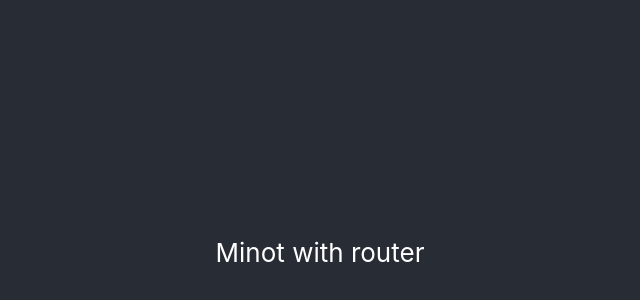
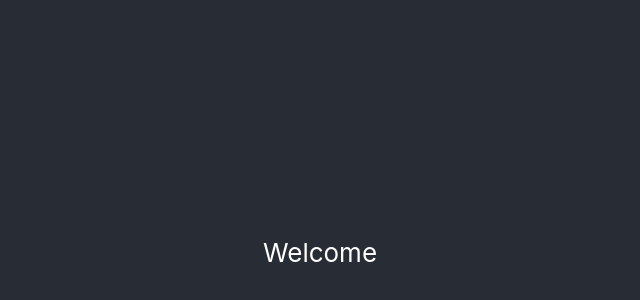
Before and after one commit to Minot1/Minot1.github.io, a React (Create React App) app: page / in a window 1280 px wide. Shown: the part 148-448 px from the top of the page, without its empty margins (320-960 px from the left). Built offline with nearby package versions, Linux system fonts and the light colour scheme.

Commit message:
add router-dom

```diff
--- a/src/App.js
+++ b/src/App.js
@@ -1,11 +1,12 @@
 import { Route, Routes } from 'react-router-dom';
 import './App.css';
 import WriteupsPage from './WriteupsPage';
+import HomePage from './pages/HomePage';
 
 function App() {
   return (
     <Routes>
-      <Route path='/' element={<WriteupsPage></WriteupsPage>}></Route>
+      <Route path='*' element={<HomePage></HomePage>}></Route>
     </Routes>
   );
 }
--- /dev/null
+++ b/src/pages/HomePage.js
@@ -0,0 +1,15 @@
+import React from 'react'
+
+function HomePage() {
+  return (
+    <div className="App">
+      <header className="App-header">
+        <p>
+          Welcome
+        </p>
+      </header>
+    </div>
+  )
+}
+
+export default HomePage
```
